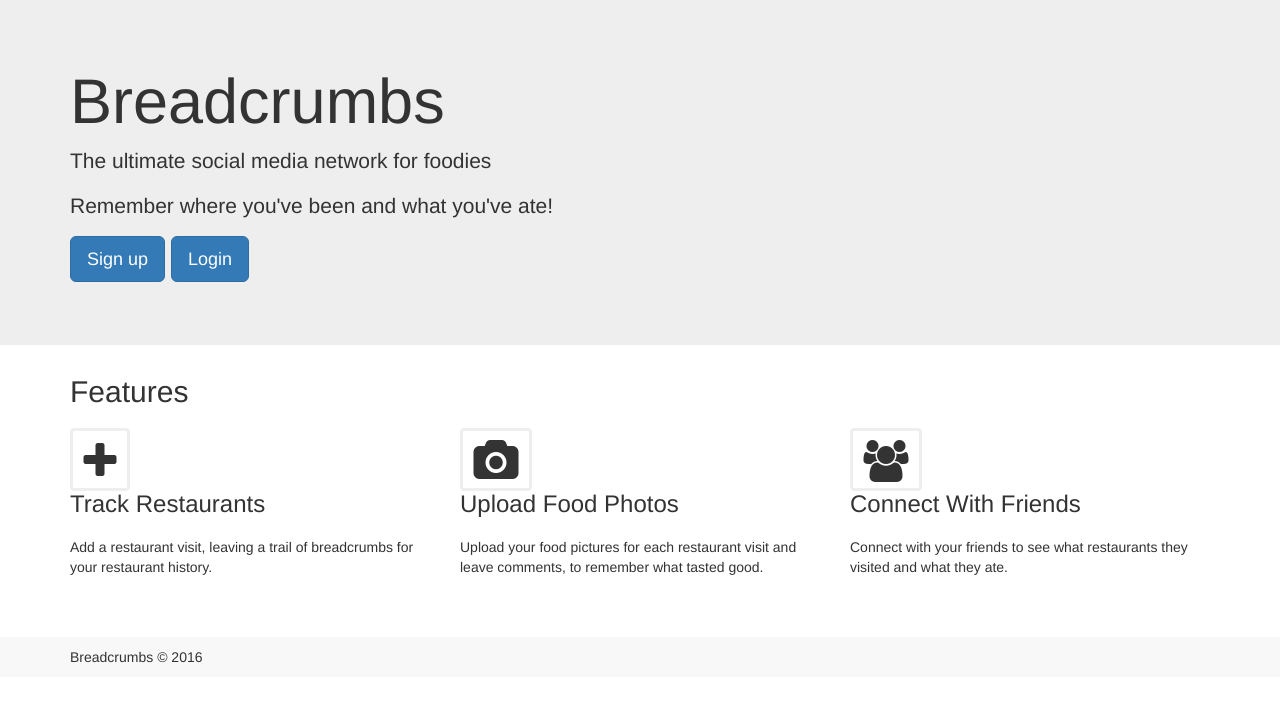
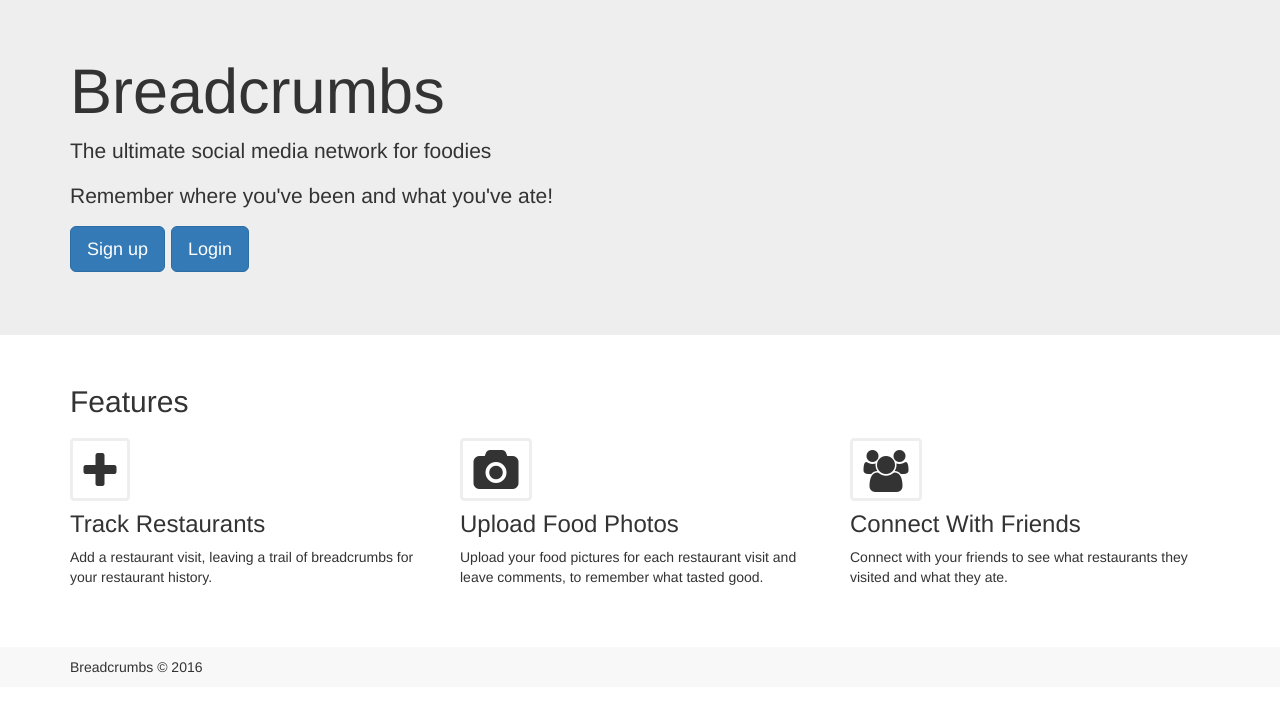
Before and after one commit to itsahsiao/breadcrumbs, a Flask app: page / in a window 1280 px wide. Shown: the part 51-763 px from the top of the page. Run offline with Flask 2, Linux system fonts and the light colour scheme; some libraries are stand-ins or nearby versions.

Commit message:
Fixed margins

```diff
--- a/static/css/styles.css
+++ b/static/css/styles.css
@@ -23,9 +23,17 @@ body {
 }
 
 /* USER PROFILE */
-h2, h3 {
-    margin-top: 0;
+hr {
+    margin-bottom: 0;
+}
+
+h2 {
+    margin-top: 20px;
     margin-bottom: 20px;
+}
+
+h1, h3 {
+    margin-top: 10px;
 }
 
 #map {
```
